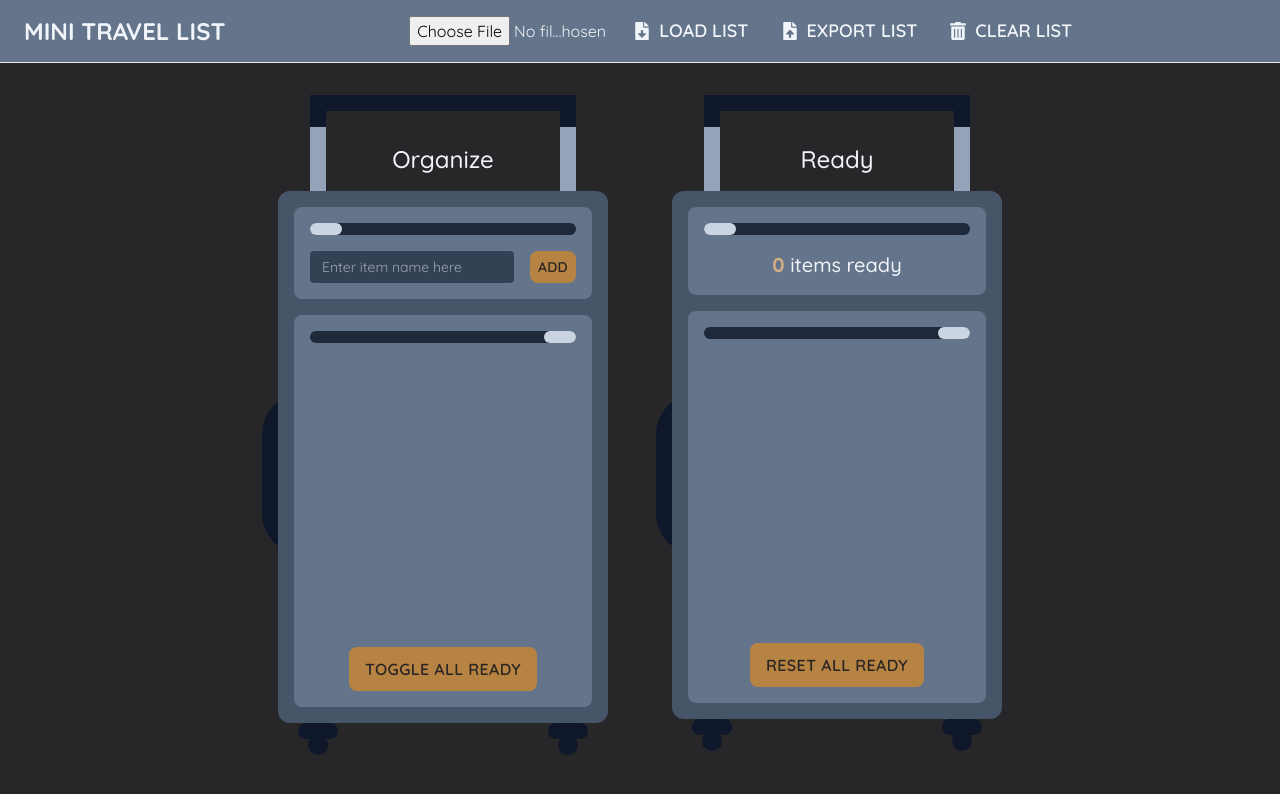
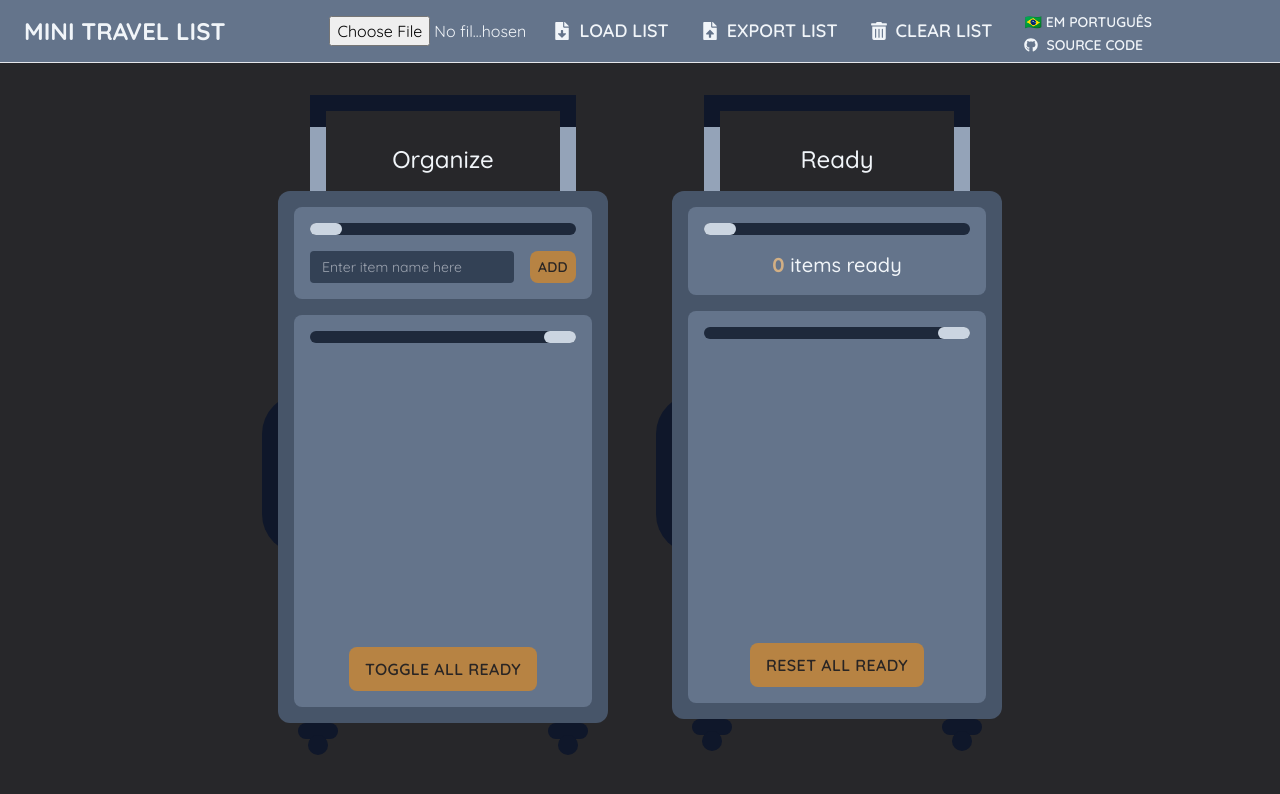
Before and after one commit to tsm13/mini-travel-list, a React (Vite) app: page / in a window 1280 px wide. Shown: the top 794 px of the page. Built offline with nearby package versions, Linux system fonts and the light colour scheme.

Commit message:
add i18n

```diff
--- a/package.json
+++ b/package.json
@@ -10,8 +10,11 @@
     "preview": "vite preview"
   },
   "dependencies": {
+    "i18next": "^23.13.0",
+    "i18next-browser-languagedetector": "^8.0.0",
     "react": "^18.3.1",
     "react-dom": "^18.3.1",
+    "react-i18next": "^15.0.1",
     "react-icons": "^5.2.1"
   },
   "devDependencies": {
--- a/src/App.tsx
+++ b/src/App.tsx
@@ -8,7 +8,7 @@ import { ListActionType } from "./enums/listActionType";
 import { Item } from "./interfaces/item";
 
 function App() {
-  const { listToOrganize, listReady, dispatch, setList } = useContent();
+  const { listToOrganize, listReady, dispatch, setList, t } = useContent();
   const [isNavOpen, setIsNavOpen] = useState(false);
 
   const handleToggleAllReady = () => {
@@ -41,13 +41,13 @@ function App() {
           <Box title="Organize">
             <List list={listToOrganize} />
             <Button onClick={handleToggleAllReady} size="medium">
-              Toggle All Ready
+              {t("listFunctions.toggleReady")}
             </Button>
           </Box>
           <Box title="Ready">
             <List list={listReady} />
             <Button onClick={handleResetAllReady} size="medium">
-              Reset All Ready
+              {t("listFunctions.resetReady")}
             </Button>
           </Box>
         </div>
--- a/src/components/AddItem.tsx
+++ b/src/components/AddItem.tsx
@@ -5,7 +5,7 @@ import { Item } from "../interfaces/item";
 import Button from "./Button";
 
 export default function AddItem() {
-  const { dispatch, setList } = useContent();
+  const { dispatch, setList, t } = useContent();
   const [inputValue, setInputValue] = useState("");
 
   const handleSubmit = (e: FormEvent<HTMLFormElement>) => {
@@ -29,9 +29,9 @@ export default function AddItem() {
           value={inputValue}
           onChange={(e) => setInputValue(e.target.value)}
           className="rounded bg-slate-700 px-3 h-8 flex-1 focus:outline-none focus:ring focus:ring-accent-600 focus:ring-offset-1"
-          placeholder="Enter item name here"
+          placeholder={t("listFunctions.enter")}
         ></input>
-        <Button size="small">Add</Button>
+        <Button size="small">{t("listFunctions.add")}</Button>
       </div>
     </form>
   );
--- a/src/components/Button.tsx
+++ b/src/components/Button.tsx
@@ -1,7 +1,13 @@
 interface Props {
   children: React.ReactNode;
   onClick?: () => void;
-  size: "small" | "medium" | "large" | "smallBlack" | "smallRed";
+  size:
+    | "small"
+    | "medium"
+    | "large"
+    | "smallBlack"
+    | "smallRed"
+    | "text-language";
 }
 
 export default function Button({ children, onClick, size }: Props) {
@@ -19,6 +25,7 @@ export default function Button({ children, onClick, size }: Props) {
     smallRed:
       baseSmall +
       " text-slate-950 text-sm bg-red-500 active:bg-red-600 font-bold",
+    "text-language": "hover:text-accent-400",
   };
 
   return (
--- a/src/components/Navigation.tsx
+++ b/src/components/Navigation.tsx
@@ -1,8 +1,14 @@
 import { ChangeEvent, FormEvent, useState } from "react";
-import { FaFileDownload, FaFileUpload, FaTrashAlt } from "react-icons/fa";
+import {
+  FaFileDownload,
+  FaFileUpload,
+  FaGithub,
+  FaTrashAlt,
+} from "react-icons/fa";
 import { useContent } from "../context/ListContext";
 import { ListActionType } from "../enums/listActionType";
 import { Item } from "../interfaces/item";
+import Button from "./Button";
 
 export default function Navigation({
   isNavOpen,
@@ -11,7 +17,7 @@ export default function Navigation({
   isNavOpen: boolean;
   setIsNavOpen: (isNavOpen: boolean) => void;
 }) {
-  const { dispatch, list, setList } = useContent();
+  const { dispatch, list, setList, t, i18n } = useContent();
   const [file, setFile] = useState<File>();
 
   const handleClearList = () => {
@@ -70,6 +76,12 @@ export default function Navigation({
     setFile(e.target.files[0]);
   };
 
+  const changeLanguage = () => {
+    i18n.language !== "pt-BR"
+      ? i18n.changeLanguage("pt-BR")
+      : i18n.changeLanguage("en-US");
+  };
+
   return (
     <ul
       className={`md:flex md:flex-1 md:justify-center md:gap-8 md:items-center text-lg uppercase font-semibold gap-6 ${
@@ -91,7 +103,7 @@ export default function Navigation({
           />
           <button type="submit" className="uppercase">
             <span className="flex items-center gap-2">
-              <FaFileDownload /> Load List
+              <FaFileDownload /> {t("headerOptions.load")}
             </span>
           </button>
         </form>
@@ -103,7 +115,7 @@ export default function Navigation({
         className="hover:text-accent-400"
       >
         <span className="flex items-center gap-2">
-          <FaFileUpload /> Export list
+          <FaFileUpload /> {t("headerOptions.export")}
         </span>
       </li>
 
@@ -114,9 +126,25 @@ export default function Navigation({
       >
         <span className="flex items-center gap-2">
           <FaTrashAlt />
-          Clear list
+          {t("headerOptions.clear")}
         </span>
       </li>
+
+      <div>
+        <Button size="textLanguage" onClick={changeLanguage}>
+          <span className="text-sm uppercase">
+            {t("headerOptions.changeLanguage")}
+          </span>
+        </Button>
+        <a
+          href="https://github.com/tsm13/mini-travel-list"
+          className="hover:text-accent-400 text-sm"
+        >
+          <span className="flex items-center gap-2 ">
+            <FaGithub /> {t("headerOptions.github")}
+          </span>
+        </a>
+      </div>
     </ul>
   );
 }
--- a/src/components/TotalItemsReady.tsx
+++ b/src/components/TotalItemsReady.tsx
@@ -1,11 +1,14 @@
 import { useContent } from "../context/ListContext";
 
 export default function TotalItemsReady() {
-  const { listReady } = useContent();
+  const { listReady, t } = useContent();
+  const numReadyItems = listReady.length;
   return (
     <div className="text-xl font-medium text-center">
-      <span className="text-accent-400 font-bold">{listReady.length}</span>{" "}
-      items ready
+      <span className="text-accent-400 font-bold">{numReadyItems}</span>{" "}
+      {numReadyItems === 1
+        ? t("listFunctions.itemsReady_one", { count: 1 })
+        : t("listFunctions.itemsReady_other", { count: 0 })}
     </div>
   );
 }
--- a/src/components/ui/suitcase/Handle.tsx
+++ b/src/components/ui/suitcase/Handle.tsx
@@ -1,4 +1,7 @@
+import { useTranslation } from "react-i18next";
+
 export default function Handle({ title }: { title: string }) {
+  const { t } = useTranslation();
   return (
     <>
       <div className="flex px-8 justify-between items-center">
@@ -8,7 +11,11 @@ export default function Handle({ title }: { title: string }) {
       </div>
       <div className="flex px-8 justify-between items-center">
         <span className="w-4 h-16 bg-slate-400"></span>
-        <h2 className="text-2xl font-medium">{title}</h2>
+        <h2 className="text-2xl font-medium">
+          {title === "Organize"
+            ? t("listTitle.organize")
+            : t("listTitle.ready")}
+        </h2>
         <span className="w-4 h-16 bg-slate-400"></span>
       </div>
     </>
--- a/src/context/ListContext.tsx
+++ b/src/context/ListContext.tsx
@@ -2,6 +2,8 @@ import { createContext, Dispatch, useContext, useReducer } from "react";
 import { useLocalStorageState } from "../hooks/useLocalStorage";
 import { Item } from "../interfaces/item";
 import { ListActionType } from "../enums/listActionType";
+import { useTranslation } from "react-i18next";
+import { i18n, TFunction } from "i18next";
 
 interface Lists {
   listToOrganize: Item[] | [];
@@ -162,6 +164,8 @@ interface ContextProps {
   dispatch: Dispatch<Actions>;
   list: Item[];
   setList: (item: unknown) => void;
+  t: TFunction<"translation", undefined>;
+  i18n: i18n;
 }
 
 const ContentContext = createContext<ContextProps>({} as ContextProps);
@@ -172,6 +176,7 @@ function ContentProvider({ children }: { children: React.ReactElement }) {
     initialState
   );
   const [list, setList] = useLocalStorageState([] as Item[], "list");
+  const { t, i18n } = useTranslation();
   return (
     <ContentContext.Provider
       value={{
@@ -180,6 +185,8 @@ function ContentProvider({ children }: { children: React.ReactElement }) {
         dispatch,
         list,
         setList,
+        t,
+        i18n,
       }}
     >
       {children}
--- /dev/null
+++ b/src/i18n.ts
@@ -0,0 +1,62 @@
+import i18next from "i18next";
+import i18nextBrowserLanguagedetector from "i18next-browser-languagedetector";
+import { initReactI18next } from "react-i18next";
+
+i18next
+  // detecting user language
+  .use(i18nextBrowserLanguagedetector)
+  // passing the i18n instance to react-i18next
+  .use(initReactI18next)
+  // initializes i18next with the specified config
+  .init({
+    debug: true,
+    fallbackLng: ["en-US", "pt-BR"],
+    resources: {
+      "en-US": {
+        translation: {
+          listTitle: {
+            organize: "Organize",
+            ready: "Ready",
+          },
+          headerOptions: {
+            load: "Load list",
+            export: "Export list",
+            clear: "Clear list",
+            changeLanguage: "🇧🇷 Em Português",
+            github: "Source Code",
+          },
+          listFunctions: {
+            enter: "Enter item name here",
+            add: "Add",
+            toggleReady: "Toggle all ready",
+            resetReady: "Reset all ready",
+            itemsReady_one: "item ready",
+            itemsReady_other: "items ready",
+          },
+        },
+      },
+      "pt-BR": {
+        translation: {
+          listTitle: {
+            organize: "Organizar",
+            ready: "Pronto",
+          },
+          headerOptions: {
+            load: "Importar lista",
+            export: "Exportar lista",
+            clear: "Apagar lista",
+            changeLanguage: "🇬🇧 In English",
+            github: "Código fonte",
+          },
+          listFunctions: {
+            enter: "Digite o nome do item",
+            add: "Inserir",
+            toggleReady: "Todos prontos",
+            resetReady: "Desfazer prontos",
+            itemsReady_one: "objeto pronto",
+            itemsReady_other: "objetos prontos",
+          },
+        },
+      },
+    },
+  });
--- a/src/main.tsx
+++ b/src/main.tsx
@@ -3,6 +3,7 @@ import ReactDOM from "react-dom/client";
 import App from "./App.tsx";
 import "./index.css";
 import { ContentProvider } from "./context/ListContext.tsx";
+import "./i18n";
 
 ReactDOM.createRoot(document.getElementById("root")!).render(
   <React.StrictMode>
--- a/tailwind.config.js
+++ b/tailwind.config.js
@@ -8,7 +8,7 @@ export default {
       sm: "760px",
       // => @media (min-width: 576px) { ... }
 
-      md: "900px",
+      md: "1100px",
       // => @media (min-width: 960px) { ... }
 
       lg: "1440px",
```
Also changed, not shown: 1 other file (tests, documents, lock files or other folders).
